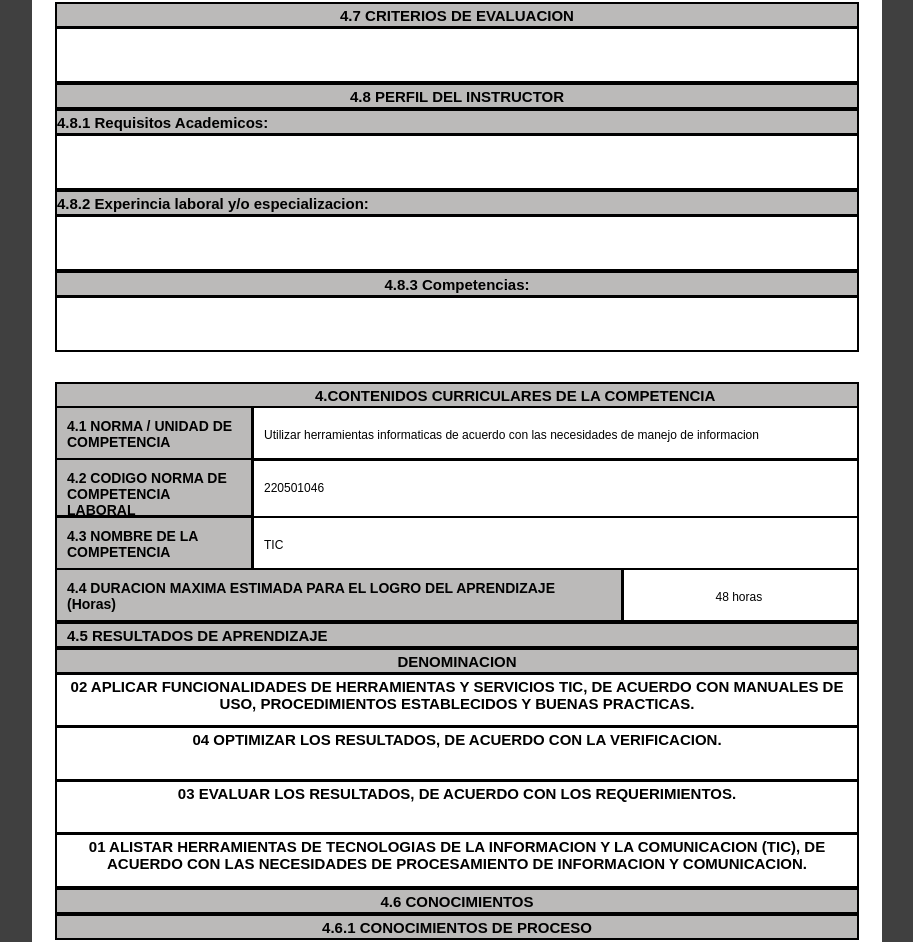
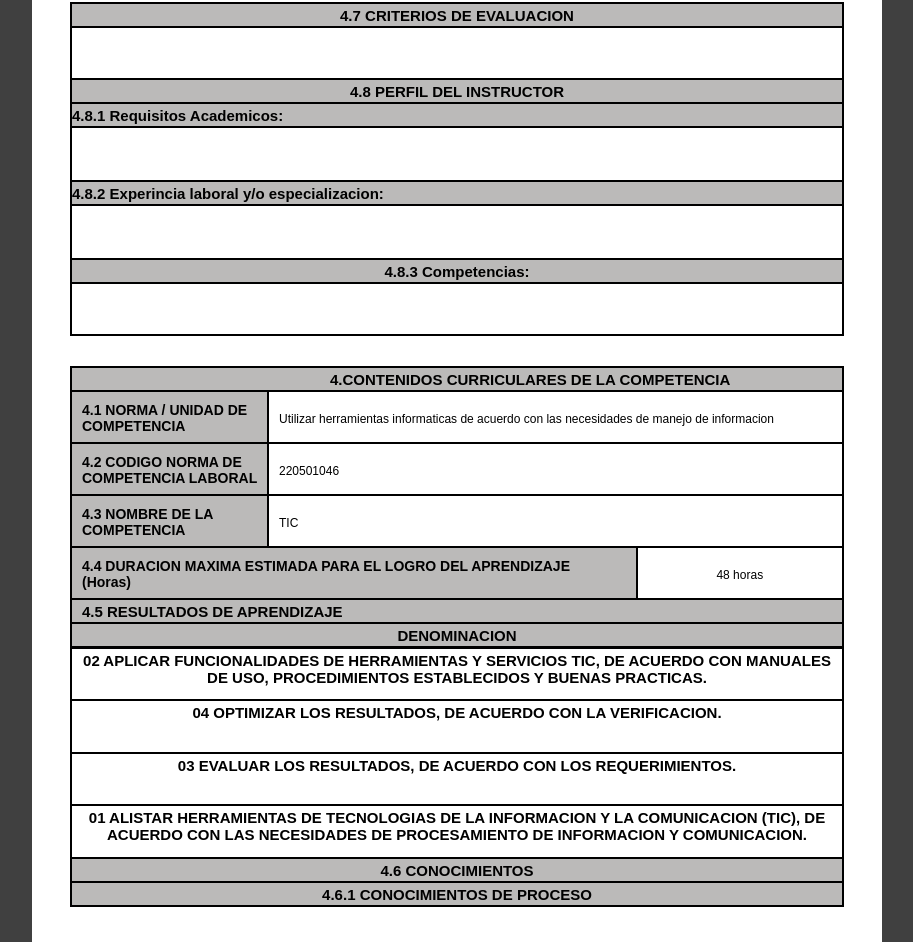
Before and after one commit to JorgeFonlopez/DCIS, a plain HTML site: page src/formulario 61 - 69/formulario65.html in a window 1280 px wide. Shown: the part 211-1153 px from the top of the page, without its empty margins (183-1096 px from the left). Drawn offline with Linux system fonts and the light colour scheme.

Commit message:
tamaños

```diff
--- a/src/formulario 61 - 69/css/formulario64.css
+++ b/src/formulario 61 - 69/css/formulario64.css
@@ -19,7 +19,7 @@ body{
     overflow: auto; /* Evita problemas de diseño si el contenido es más alto que la imagen */
     margin-bottom: 20px;
     height: auto; /* Alto deseado en píxeles o porcentaje */
-    width: 800px; /* Ancho deseado en píxeles o porcentaje */
+    width: 770px; /* Ancho deseado en píxeles o porcentaje */
     margin: 0 auto;
 }
 
@@ -43,14 +43,14 @@ hasta aqui va el container de encabezado y comienza el de contenido
 */
 .container-contenido{
     border: 2px solid #000;
-    width: 800px; /* Ancho deseado en píxeles o porcentaje */
+    width: 770px; /* Ancho deseado en píxeles o porcentaje */
     margin: 20px auto;
 }
 
 .conatiener_desarrollo_text{
   /* background-color: white; */
   border: 2px solid #000;
-  width: 800px; /* Ancho deseado en píxeles o porcentaje */
+  width: 770px; /* Ancho deseado en píxeles o porcentaje */
   height: 2%; /* Alto deseado en píxeles o porcentaje */
   margin: -20px auto;
   /* margin-left: -2px; */
@@ -60,7 +60,7 @@ hasta aqui va el container de encabezado y comienza el de contenido
 .conatiener_desarrollo_text1{
   /* background-color: white; */
   border: 2px solid #000;
-  width: 800px; /* Ancho deseado en píxeles o porcentaje */
+  width: 770px; /* Ancho deseado en píxeles o porcentaje */
   height: 22px; /* Alto deseado en píxeles o porcentaje */
   margin: 20px auto;
   /* margin-left: 2px; */
@@ -71,10 +71,10 @@ hasta aqui va el container de encabezado y comienza el de contenido
 .conatiener_desarrollo_text2{
   /* background-color: white; */
   border: 2px solid #000;
-  width: 194px; /* Ancho deseado en píxeles o porcentaje */
+  width: 195px; /* Ancho deseado en píxeles o porcentaje */
   height: 50px; /* Alto deseado en píxeles o porcentaje */
   margin: 18px auto;
-  margin-left: 13px;
+  margin-left: 28px;
   margin-top: -22px;
   background-color: rgb(187, 186, 185);
 }
@@ -82,10 +82,10 @@ hasta aqui va el container de encabezado y comienza el de contenido
 .conatiener_desarrollo_text3{
   /* background-color: white; */
   border: 2px solid #000;
-  width: 603px; /* Ancho deseado en píxeles o porcentaje */
+  width: 573px; /* Ancho deseado en píxeles o porcentaje */
   height: 50px; /* Alto deseado en píxeles o porcentaje */
   margin: 20px auto;
-  margin-left: 210px;
+  margin-left: 225px;
   margin-top: -72px;
 
 }
@@ -93,10 +93,10 @@ hasta aqui va el container de encabezado y comienza el de contenido
 .conatiener_desarrollo_text4{
   /* background-color: white; */
   border: 2px solid #000;
-  width: 194px; /* Ancho deseado en píxeles o porcentaje */
+  width: 195px; /* Ancho deseado en píxeles o porcentaje */
   height: 55px; /* Alto deseado en píxeles o porcentaje */
   margin: 18px auto;
-  margin-left: 13px;
+  margin-left: 28px;
   margin-top: -22px;
   background-color: rgb(187, 186, 185);
 }
@@ -104,21 +104,21 @@ hasta aqui va el container de encabezado y comienza el de contenido
 .conatiener_desarrollo_text5{
   /* background-color: white; */
   border: 2px solid #000;
-  width: 603px; /* Ancho deseado en píxeles o porcentaje */
+  width: 573px; /* Ancho deseado en píxeles o porcentaje */
   height: 55px; /* Alto deseado en píxeles o porcentaje */
   margin: 20px auto;
-  margin-left: 210px;
-  margin-top: -76px;
+  margin-left: 225px;
+  margin-top: -77px;
 
 }
 
 .conatiener_desarrollo_text6{
   /* background-color: white; */
   border: 2px solid #000;
-  width: 194px; /* Ancho deseado en píxeles o porcentaje */
+  width: 195px; /* Ancho deseado en píxeles o porcentaje */
   height: 50px; /* Alto deseado en píxeles o porcentaje */
   margin: 18px auto;
-  margin-left: 13px;
+  margin-left: 28px;
   margin-top: -22px;
   background-color: rgb(187, 186, 185);
 }
@@ -126,10 +126,10 @@ hasta aqui va el container de encabezado y comienza el de contenido
 .conatiener_desarrollo_text7{
   /* background-color: white; */
   border: 2px solid #000;
-  width: 603px; /* Ancho deseado en píxeles o porcentaje */
+  width: 573px; /* Ancho deseado en píxeles o porcentaje */
   height: 50px; /* Alto deseado en píxeles o porcentaje */
   margin: 20px auto;
-  margin-left: 210px;
+  margin-left: 225px;
   margin-top: -72px;
 
 }
@@ -140,7 +140,7 @@ hasta aqui va el container de encabezado y comienza el de contenido
   width: 564px; /* Ancho deseado en píxeles o porcentaje */
   height: 50px; /* Alto deseado en píxeles o porcentaje */
   margin: 18px auto;
-  margin-left: 13px;
+  margin-left: 28px;
   margin-top: -22px;
   background-color: rgb(187, 186, 185);
 }
@@ -148,10 +148,10 @@ hasta aqui va el container de encabezado y comienza el de contenido
 .conatiener_desarrollo_text9{
   /* background-color: white; */
   border: 2px solid #000;
-  width: 233px; /* Ancho deseado en píxeles o porcentaje */
+  width: 204px; /* Ancho deseado en píxeles o porcentaje */
   height: 50px; /* Alto deseado en píxeles o porcentaje */
   margin: 20px auto;
-  margin-left: 580px;
+  margin-left: 594px;
   margin-top: -72px;
 
 }
@@ -159,7 +159,7 @@ hasta aqui va el container de encabezado y comienza el de contenido
 .conatiener_desarrollo_text10{
   /* background-color: white; */
   border: 2px solid #000;
-  width: 800px; /* Ancho deseado en píxeles o porcentaje */
+  width: 770px; /* Ancho deseado en píxeles o porcentaje */
   height: 22px; /* Alto deseado en píxeles o porcentaje */
   margin: 20px auto;
   margin-top: -20px;
@@ -168,7 +168,7 @@ hasta aqui va el container de encabezado y comienza el de contenido
 .conatiener_desarrollo_text11{
   /* background-color: white; */
   border: 2px solid #000;
-  width: 800px; /* Ancho deseado en píxeles o porcentaje */
+  width: 770px; /* Ancho deseado en píxeles o porcentaje */
   height: 22px; /* Alto deseado en píxeles o porcentaje */
   margin: 20px auto;
   margin-top: -20px;
@@ -178,7 +178,7 @@ hasta aqui va el container de encabezado y comienza el de contenido
 .conatiener_desarrollo_text12{
   /* background-color: white; */
   border: 2px solid #000;
-  width: 800px; /* Ancho deseado en píxeles o porcentaje */
+  width: 770px; /* Ancho deseado en píxeles o porcentaje */
   height: 7%; /* Alto deseado en píxeles o porcentaje */
   margin: 20px auto;
   /* margin-left: -2px; */
@@ -188,7 +188,7 @@ hasta aqui va el container de encabezado y comienza el de contenido
 .conatiener_desarrollo_text13{
   /* background-color: white; */
   border: 2px solid #000;
-  width: 800px; /* Ancho deseado en píxeles o porcentaje */
+  width: 770px; /* Ancho deseado en píxeles o porcentaje */
   height: 22px; /* Alto deseado en píxeles o porcentaje */
   margin: 20px auto;
   margin-top: -20px;
@@ -197,7 +197,7 @@ hasta aqui va el container de encabezado y comienza el de contenido
 .conatiener_desarrollo_text14{
   /* background-color: white; */
   border: 2px solid #000;
-  width: 800px; /* Ancho deseado en píxeles o porcentaje */
+  width: 770px; /* Ancho deseado en píxeles o porcentaje */
   height: 22px; /* Alto deseado en píxeles o porcentaje */
   margin: 20px auto;
   margin-top: -20px;
@@ -206,7 +206,7 @@ hasta aqui va el container de encabezado y comienza el de contenido
 .conatiener_desarrollo_text15{
   /* background-color: white; */
   border: 2px solid #000;
-  width: 800px; /* Ancho deseado en píxeles o porcentaje */
+  width: 770px; /* Ancho deseado en píxeles o porcentaje */
   height: 52px; /* Alto deseado en píxeles o porcentaje */
   margin: 20px auto;
   /* margin-left: -2px; */
@@ -216,7 +216,7 @@ hasta aqui va el container de encabezado y comienza el de contenido
 .conatiener_desarrollo_text16{
   /* background-color: white; */
   border: 2px solid #000;
-  width: 800px; /* Ancho deseado en píxeles o porcentaje */
+  width: 770px; /* Ancho deseado en píxeles o porcentaje */
   height: 22px; /* Alto deseado en píxeles o porcentaje */
   margin: 20px auto;
   margin-top: -20px;
@@ -225,7 +225,7 @@ hasta aqui va el container de encabezado y comienza el de contenido
 .conatiener_desarrollo_text17{
   /* background-color: white; */
   border: 2px solid #000;
-  width: 800px; /* Ancho deseado en píxeles o porcentaje */
+  width: 770px; /* Ancho deseado en píxeles o porcentaje */
   height: 52px; /* Alto deseado en píxeles o porcentaje */
   margin: 20px auto;
   /* margin-left: -2px; */
--- a/src/formulario 61 - 69/css/formulario65.css
+++ b/src/formulario 61 - 69/css/formulario65.css
@@ -19,7 +19,7 @@ body{
     overflow: auto; /* Evita problemas de diseño si el contenido es más alto que la imagen */
     margin-bottom: 20px;
     height: auto; /* Alto deseado en píxeles o porcentaje */
-    width: 800px; /* Ancho deseado en píxeles o porcentaje */
+    width: 770px; /* Ancho deseado en píxeles o porcentaje */
     margin: 0 auto;
 }
 
@@ -42,7 +42,7 @@ body{
 .conatiener_desarrollo_text1{
   /* background-color: white; */
   border: 2px solid #000;
-  width: 800px; /* Ancho deseado en píxeles o porcentaje */
+  width: 770px; /* Ancho deseado en píxeles o porcentaje */
   height: 22px; /* Alto deseado en píxeles o porcentaje */
   margin: 20px auto;
   margin-top: -20px;
@@ -51,86 +51,86 @@ body{
 .conatiener_desarrollo_text2{
   /* background-color: white; */
   border: 2px solid #000;
-  width: 800px; /* Ancho deseado en píxeles o porcentaje */
-  height: 52px; /* Alto deseado en píxeles o porcentaje */
+  width: 770px; /* Ancho deseado en píxeles o porcentaje */
+  height: 50px; /* Alto deseado en píxeles o porcentaje */
   margin: 20px auto;
   /* margin-left: -2px; */
-  margin-top: -21px;
+  margin-top: -22px;
 
 }
 
 .conatiener_desarrollo_text3{
   /* background-color: white; */
   border: 2px solid #000;
-  width: 800px; /* Ancho deseado en píxeles o porcentaje */
+  width: 770px; /* Ancho deseado en píxeles o porcentaje */
   height: 22px; /* Alto deseado en píxeles o porcentaje */
   margin: 20px auto;
-  margin-top: -20px;
+  margin-top: -22px;
   background-color: rgb(187, 186, 185);
 }
 .conatiener_desarrollo_text4{
   /* background-color: white; */
   border: 2px solid #000;
-  width: 800px; /* Ancho deseado en píxeles o porcentaje */
+  width: 770px; /* Ancho deseado en píxeles o porcentaje */
   height: 22px; /* Alto deseado en píxeles o porcentaje */
   margin: 20px auto;
-  margin-top: -20px;
+  margin-top: -22px;
   background-color: rgb(187, 186, 185);
 }
 .conatiener_desarrollo_text5{
   /* background-color: white; */
   border: 2px solid #000;
-  width: 800px; /* Ancho deseado en píxeles o porcentaje */
+  width: 770px; /* Ancho deseado en píxeles o porcentaje */
   height: 52px; /* Alto deseado en píxeles o porcentaje */
   margin: 20px auto;
   /* margin-left: -2px; */
-  margin-top: -21px;
+  margin-top: -22px;
 
 }
 .conatiener_desarrollo_text6{
   /* background-color: white; */
   border: 2px solid #000;
-  width: 800px; /* Ancho deseado en píxeles o porcentaje */
+  width: 770px; /* Ancho deseado en píxeles o porcentaje */
   height: 22px; /* Alto deseado en píxeles o porcentaje */
   margin: 20px auto;
-  margin-top: -20px;
+  margin-top: -22px;
   background-color: rgb(187, 186, 185);
 }
 .conatiener_desarrollo_text7{
   /* background-color: white; */
   border: 2px solid #000;
-  width: 800px; /* Ancho deseado en píxeles o porcentaje */
+  width: 770px; /* Ancho deseado en píxeles o porcentaje */
   height: 52px; /* Alto deseado en píxeles o porcentaje */
   margin: 20px auto;
   /* margin-left: -2px; */
-  margin-top: -21px;
+  margin-top: -22px;
 
 }
 
 .conatiener_desarrollo_text8{
   /* background-color: white; */
   border: 2px solid #000;
-  width: 800px; /* Ancho deseado en píxeles o porcentaje */
+  width: 770px; /* Ancho deseado en píxeles o porcentaje */
   height: 22px; /* Alto deseado en píxeles o porcentaje */
   margin: 20px auto;
-  margin-top: -20px;
+  margin-top: -22px;
   background-color: rgb(187, 186, 185);
 }
 .conatiener_desarrollo_text9{
   /* background-color: white; */
   border: 2px solid #000;
-  width: 800px; /* Ancho deseado en píxeles o porcentaje */
-  height: 52px; /* Alto deseado en píxeles o porcentaje */
+  width: 770px; /* Ancho deseado en píxeles o porcentaje */
+  height: 50px; /* Alto deseado en píxeles o porcentaje */
   margin: 20px auto;
   /* margin-left: -2px; */
-  margin-top: -21px;
+  margin-top: -22px;
 
 }
 
 .conatiener_desarrollo_text10{
   /* background-color: white; */
   border: 2px solid #000;
-  width: 800px; /* Ancho deseado en píxeles o porcentaje */
+  width: 770px; /* Ancho deseado en píxeles o porcentaje */
   height: 22px; /* Alto deseado en píxeles o porcentaje */
   margin: 20px auto;
   /* margin-left: 2px; */
@@ -141,10 +141,10 @@ body{
 .conatiener_desarrollo_text11{
   /* background-color: white; */
   border: 2px solid #000;
-  width: 194px; /* Ancho deseado en píxeles o porcentaje */
+  width: 195px; /* Ancho deseado en píxeles o porcentaje */
   height: 50px; /* Alto deseado en píxeles o porcentaje */
   margin: 18px auto;
-  margin-left: 13px;
+  margin-left: 28px;
   margin-top: -22px;
   background-color: rgb(187, 186, 185);
 }
@@ -152,10 +152,10 @@ body{
 .conatiener_desarrollo_text12{
   /* background-color: white; */
   border: 2px solid #000;
-  width: 603px; /* Ancho deseado en píxeles o porcentaje */
+  width: 573px; /* Ancho deseado en píxeles o porcentaje */
   height: 50px; /* Alto deseado en píxeles o porcentaje */
   margin: 20px auto;
-  margin-left: 210px;
+  margin-left: 225px;
   margin-top: -72px;
 
 }
@@ -163,10 +163,10 @@ body{
 .conatiener_desarrollo_text13{
   /* background-color: white; */
   border: 2px solid #000;
-  width: 194px; /* Ancho deseado en píxeles o porcentaje */
-  height: 55px; /* Alto deseado en píxeles o porcentaje */
+  width: 195px; /* Ancho deseado en píxeles o porcentaje */
+  height: 50px; /* Alto deseado en píxeles o porcentaje */
   margin: 18px auto;
-  margin-left: 13px;
+  margin-left: 28px;
   margin-top: -22px;
   background-color: rgb(187, 186, 185);
 }
@@ -174,21 +174,21 @@ body{
 .conatiener_desarrollo_text14{
   /* background-color: white; */
   border: 2px solid #000;
-  width: 603px; /* Ancho deseado en píxeles o porcentaje */
-  height: 55px; /* Alto deseado en píxeles o porcentaje */
+  width: 573px; /* Ancho deseado en píxeles o porcentaje */
+  height: 50px; /* Alto deseado en píxeles o porcentaje */
   margin: 20px auto;
-  margin-left: 210px;
-  margin-top: -76px;
+  margin-left: 225px;
+  margin-top: -72px;
 
 }
 
 .conatiener_desarrollo_text15{
   /* background-color: white; */
   border: 2px solid #000;
-  width: 194px; /* Ancho deseado en píxeles o porcentaje */
+  width: 195px; /* Ancho deseado en píxeles o porcentaje */
   height: 50px; /* Alto deseado en píxeles o porcentaje */
   margin: 18px auto;
-  margin-left: 13px;
+  margin-left: 28px;
   margin-top: -22px;
   background-color: rgb(187, 186, 185);
 }
@@ -196,10 +196,10 @@ body{
 .conatiener_desarrollo_text16{
   /* background-color: white; */
   border: 2px solid #000;
-  width: 603px; /* Ancho deseado en píxeles o porcentaje */
+  width: 573px; /* Ancho deseado en píxeles o porcentaje */
   height: 50px; /* Alto deseado en píxeles o porcentaje */
   margin: 20px auto;
-  margin-left: 210px;
+  margin-left: 225px;
   margin-top: -72px;
 
 }
@@ -210,7 +210,7 @@ body{
   width: 564px; /* Ancho deseado en píxeles o porcentaje */
   height: 50px; /* Alto deseado en píxeles o porcentaje */
   margin: 18px auto;
-  margin-left: 13px;
+  margin-left: 28px;
   margin-top: -22px;
   background-color: rgb(187, 186, 185);
 }
@@ -218,10 +218,10 @@ body{
 .conatiener_desarrollo_text18{
   /* background-color: white; */
   border: 2px solid #000;
-  width: 233px; /* Ancho deseado en píxeles o porcentaje */
+  width: 204px; /* Ancho deseado en píxeles o porcentaje */
   height: 50px; /* Alto deseado en píxeles o porcentaje */
   margin: 20px auto;
-  margin-left: 580px;
+  margin-left: 594px;
   margin-top: -72px;
 
 }
@@ -229,25 +229,25 @@ body{
 .conatiener_desarrollo_text19{
   /* background-color: white; */
   border: 2px solid #000;
-  width: 800px; /* Ancho deseado en píxeles o porcentaje */
+  width: 770px; /* Ancho deseado en píxeles o porcentaje */
   height: 22px; /* Alto deseado en píxeles o porcentaje */
   margin: 20px auto;
-  margin-top: -20px;
+  margin-top: -22px;
   background-color: rgb(187, 186, 185);
 }
 .conatiener_desarrollo_text20{
   /* background-color: white; */
   border: 2px solid #000;
-  width: 800px; /* Ancho deseado en píxeles o porcentaje */
+  width: 770px; /* Ancho deseado en píxeles o porcentaje */
   height: 22px; /* Alto deseado en píxeles o porcentaje */
   margin: 20px auto;
-  margin-top: -20px;
+  margin-top: -22px;
   background-color: rgb(187, 186, 185);
 }
 .conatiener_desarrollo_text21{
   /* background-color: white; */
   border: 2px solid #000;
-  width: 800px; /* Ancho deseado en píxeles o porcentaje */
+  width: 770px; /* Ancho deseado en píxeles o porcentaje */
   height: 4%; /* Alto deseado en píxeles o porcentaje */
   margin: 20px auto;
   /* margin-left: -2px; */
@@ -257,49 +257,49 @@ body{
 .conatiener_desarrollo_text22{
   /* background-color: white; */
   border: 2px solid #000;
-  width: 800px; /* Ancho deseado en píxeles o porcentaje */
+  width: 770px; /* Ancho deseado en píxeles o porcentaje */
   height: 4%; /* Alto deseado en píxeles o porcentaje */
   margin: 20px auto;
   /* margin-left: -2px; */
-  margin-top: -21px;
+  margin-top: -22px;
 
 }
 .conatiener_desarrollo_text23{
   /* background-color: white; */
   border: 2px solid #000;
-  width: 800px; /* Ancho deseado en píxeles o porcentaje */
+  width: 770px; /* Ancho deseado en píxeles o porcentaje */
   height: 4%; /* Alto deseado en píxeles o porcentaje */
   margin: 20px auto;
   /* margin-left: -2px; */
-  margin-top: -21px;
+  margin-top: -22px;
 
 }
 .conatiener_desarrollo_text24{
   /* background-color: white; */
   border: 2px solid #000;
-  width: 800px; /* Ancho deseado en píxeles o porcentaje */
+  width: 770px; /* Ancho deseado en píxeles o porcentaje */
   height: 4%; /* Alto deseado en píxeles o porcentaje */
   margin: 20px auto;
   /* margin-left: -2px; */
-  margin-top: -21px;
+  margin-top: -22px;
 
 }
 .conatiener_desarrollo_text25{
   /* background-color: white; */
   border: 2px solid #000;
-  width: 800px; /* Ancho deseado en píxeles o porcentaje */
+  width: 770px; /* Ancho deseado en píxeles o porcentaje */
   height: 22px; /* Alto deseado en píxeles o porcentaje */
   margin: 20px auto;
-  margin-top: -20px;
+  margin-top: -22px;
   background-color: rgb(187, 186, 185);
 }
 .conatiener_desarrollo_text26{
   /* background-color: white; */
   border: 2px solid #000;
-  width: 800px; /* Ancho deseado en píxeles o porcentaje */
+  width: 770px; /* Ancho deseado en píxeles o porcentaje */
   height: 22px; /* Alto deseado en píxeles o porcentaje */
   margin: 20px auto;
-  margin-top: -20px;
+  margin-top: -22px;
   background-color: rgb(187, 186, 185);
 }
 .btn {
--- a/src/formulario 61 - 69/css/formulario66.css
+++ b/src/formulario 61 - 69/css/formulario66.css
@@ -31,7 +31,7 @@ body{
     overflow: auto; /* Evita problemas de diseño si el contenido es más alto que la imagen */
     margin-bottom: 20px;
     height: auto; /* Alto deseado en píxeles o porcentaje */
-    width: 800px; /* Ancho deseado en píxeles o porcentaje */
+    width: 770px; /* Ancho deseado en píxeles o porcentaje */
     margin: 0 auto;
 }
 
@@ -52,33 +52,33 @@ body{
 /* aqui termina todo lo del encabezado  */
 .container-contenido{
   border: 2px solid #000;
-  width: 800px;
+  width: 770px;
   height: auto;
   margin: 20px auto;
 }
 .container-contenido2{
   border: 2px solid #000;
-  width: 800px; /* Ancho deseado en píxeles o porcentaje */
-  margin: -20px auto;
+  width: 770px; /* Ancho deseado en píxeles o porcentaje */
+  margin: -22px auto;
 }
 .container-contenido3{
   border: 2px solid #000;
-  width: 800px; /* Ancho deseado en píxeles o porcentaje */
-  margin: -20px auto;
+  width: 770px; /* Ancho deseado en píxeles o porcentaje */
+  margin: -22px auto;
 }
 .conatiener_desarrollo_text{
   /* background-color: white; */
   border: 2px solid #000;
-  width: 800px; /* Ancho deseado en píxeles o porcentaje */
+  width: 770px; /* Ancho deseado en píxeles o porcentaje */
   height: 22px; /* Alto deseado en píxeles o porcentaje */
   margin: 20px auto;
-  margin-top: -20px;
+  margin-top: -22px;
   background-color: rgb(187, 186, 185);
 }
 .conatiener_desarrollo_text1{
   /* background-color: white; */
   border: 2px solid #000;
-  width: 800px; /* Ancho deseado en píxeles o porcentaje */
+  width: 770px; /* Ancho deseado en píxeles o porcentaje */
   height: 22px; /* Alto deseado en píxeles o porcentaje */
   margin: 20px auto;
   margin-top: 20px;
```
